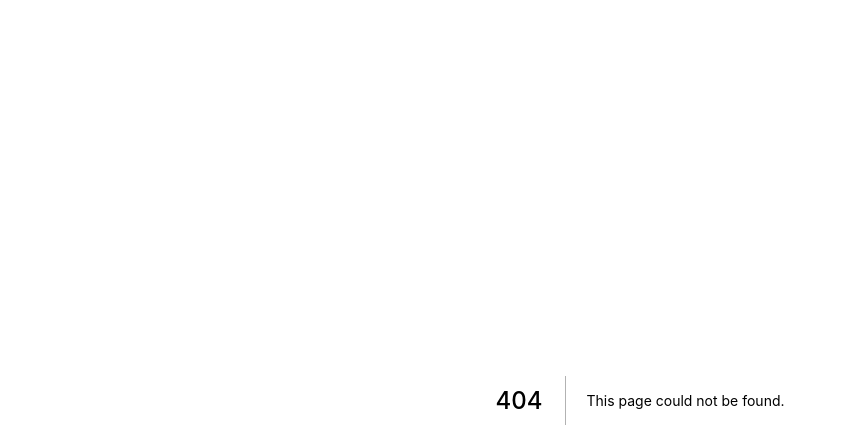
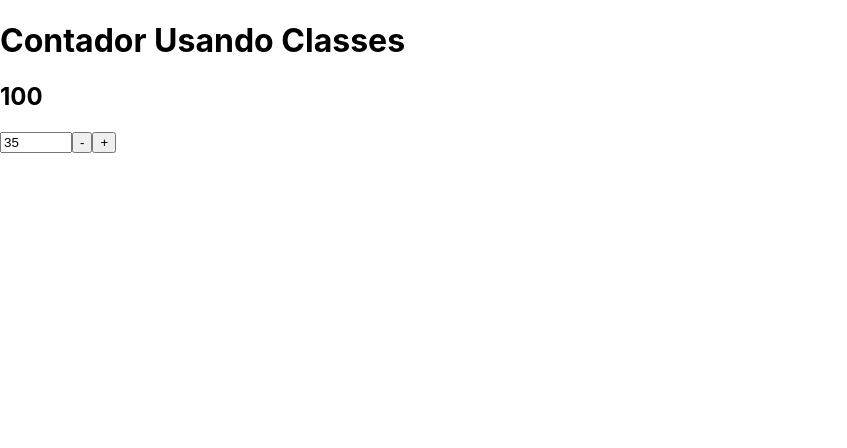
Before and after one commit to israelbulcaotavares/revisao-react-nextjs, a Next.js app: page /classe/contador in a window 1280 px wide. Before the commit this address had no page. Shown: the top 448 px of the page, without its empty margins (0-847 px from the left). Built offline with nearby package versions, Linux system fonts and the light colour scheme.

Commit message:
Componente Baseado em Classe

```diff
--- /dev/null
+++ b/components/Contador.jsx
@@ -0,0 +1,62 @@
+import { Component } from "react";
+
+export default class ContadorPage extends Component {
+  state = {
+    numero:
+      this.props.valorInicial ??
+      0 /* "??" atribui o valor padrão ao ZERO inicial */,
+    passo: this.props.passo ?? 1,
+  };
+  // inc (){
+  //     this.setState({
+  //         numero:this.state.numero + 1
+  //     })
+  // }
+  // dec (){
+  //     this.setState({
+  //         numero:this.state.numero + 1
+  //     })
+  // }
+  // dec = () => {
+  //     this.setState({
+  //         numero: this.state.numero - 1
+  //     })
+  // }
+  // inc = () => {
+  //     this.setState({
+  //         numero: this.state.numero + 1
+  //     })
+  // }
+  dec = () => {
+    this.setState({
+      numero: this.state.numero - this.props.passo,
+    });
+  };
+  inc = () => {
+    this.setState({
+      numero: this.state.numero + this.props.passo,
+    });
+  };
+
+  render() {
+    return (
+      <>
+        <div>
+          <h1>Contador Usando Classes</h1>
+          {/* <h2>{this.props.valorInicial}</h2> props a partir do this */}
+          <h2>{this.state.numero}</h2>
+          <input
+            type="number"
+            min={1}
+            max={1000}
+            value={this.state.passo}
+            onChange={(e) => this.setState({ passo: +e.target.value })}
+          />
+          {/* <button onClick={() => this.inc()}>+</button> */}
+          <button onClick={this.dec}>-</button>
+          <button onClick={this.inc}>+</button>
+        </div>
+      </>
+    );
+  }
+}
--- /dev/null
+++ b/pages/classe/contador.jsx
@@ -0,0 +1,15 @@
+import { Component } from "react";
+import ContadorPage from "../../components/Contador";
+
+
+export default class Contador extends Component {
+
+    render(){
+        return (
+            <div>
+                <ContadorPage valorInicial={100} passo={35}/>
+
+            </div>
+        )
+    }
+}
--- a/pages/estado/megasena.jsx
+++ b/pages/estado/megasena.jsx
@@ -8,7 +8,7 @@ export default function megasena() {
     const [numeros, setNumeros] = useState([])
 
     useEffect(() =>{
-        setNumeros(mega(qtde))
+        setNumeros(mega())
     },[])
 
     function renderNumeros(){
@@ -19,12 +19,12 @@ export default function megasena() {
     return(
         <div style={{
             display: "flex",
-
             flexDirection: "column",
             alignItems: "center"
 
         }}>
             <h1>Mega Sena</h1>
+
             <div style={{
             display: "flex",
               justifyContent:"center" ,
```
Also changed, not shown: pages/estado/contador.jsx (+4 -4 lines).
